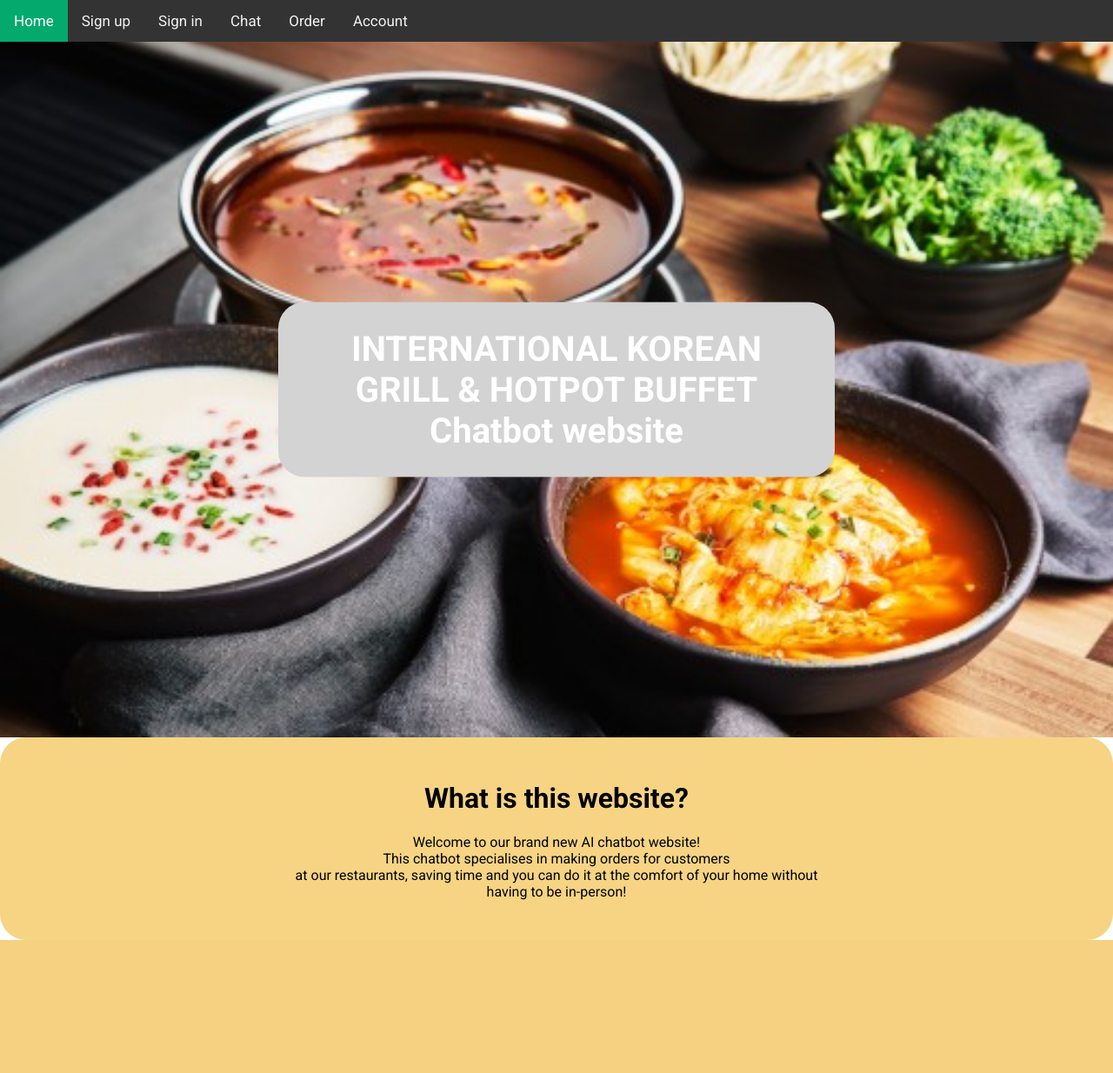
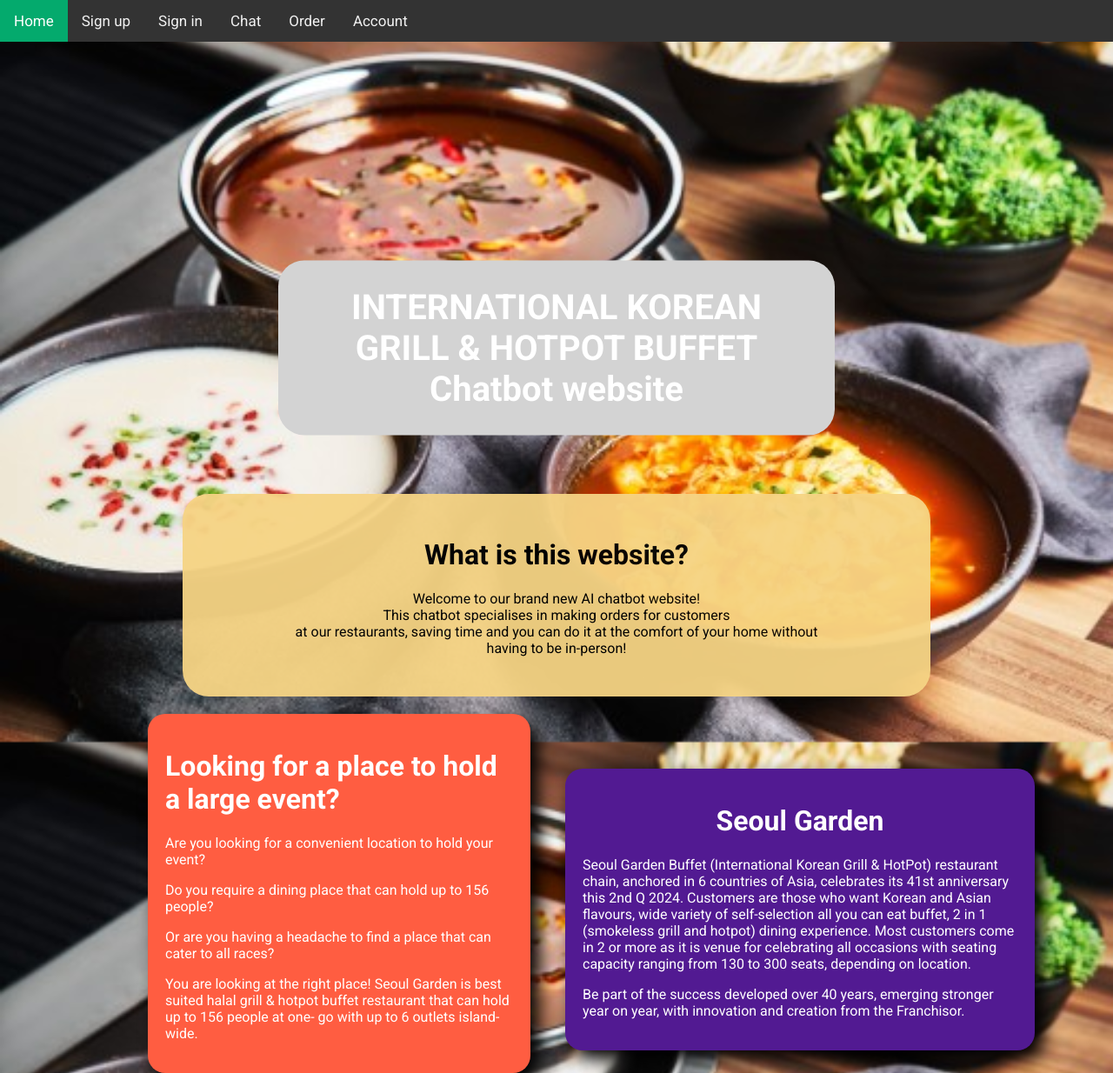
Before and after one commit to warm-milk-foam/seoul_garden, a Flask app: page / in a window 1280 px wide. Shown: the whole page at 87% size. Before the commit the page ends 1081 px from the top, so only its background shows below. Run offline with Flask 3, Linux system fonts and the light colour scheme.

Commit message:
i felt quite artistic today

```diff
--- a/Code/templates/account.html
+++ b/Code/templates/account.html
@@ -8,6 +8,8 @@
          @import url("https://fonts.googleapis.com/css2?family=Roboto:wght@400;700&display=swap");
          body {
          font-family: 'Roboto', sans-serif;
+         background: url('/static/images/background.jpg') no-repeat center center fixed;
+         background-size: cover;
          }
         form {
             padding-left: 30px;
--- a/Code/templates/chat.html
+++ b/Code/templates/chat.html
@@ -8,6 +8,8 @@
          @import url("https://fonts.googleapis.com/css2?family=Roboto:wght@400;700&display=swap");
          body {
          font-family: 'Roboto', sans-serif;
+         background: url('/static/images/Background image 1.jpg') no-repeat center center fixed;
+         background-size: cover;
          }
          form {
             padding-left: 30px;
--- a/Code/templates/index.html
+++ b/Code/templates/index.html
@@ -4,10 +4,13 @@
     <meta charset="utf-8">
     <meta name="viewport" content="width=device-width, initial-scale=1" />
     <link rel="stylesheet" href="https://cdnjs.cloudflare.com/ajax/libs/font-awesome/4.7.0/css/font-awesome.min.css">
+    <title>Seoul Garden Chatbot</title>
     <style>
         @import url("https://fonts.googleapis.com/css2?family=Roboto:wght@400;700&display=swap");
         body {
             font-family: 'Roboto', sans-serif;
+            background: url('/static/images/background.jpg') no-repeat center center fixed;
+            background-size: cover;
             margin: 0;
             padding: 0;
         }
@@ -63,10 +66,42 @@
             color:black;
         }
         .nice-background{
+            transform: translateY(500px);
+            opacity: 95%;
             padding: 30px;
             background-color: #f6d484;
             border-radius: 30px;
+            margin: 20px auto;
+            max-width: 800px;
          }
+
+         .poster{
+            direction: column;
+            color:white;
+            background: #ff5d41;
+            max-width: 400px;
+            margin: 20px;
+            padding:20px;
+            box-shadow: 10px 10px 20px black;
+            border-radius: 20px;
+            transform: translateY(500px) translateX(150px);
+
+        }
+        .poster2{
+            direction: column;
+            color:white;
+            background: #521a92;
+            max-width: 500px;
+            margin: 20px;
+            padding:20px;
+            box-shadow: 10px 10px 20px black;
+            border-radius: 20px;
+            transform: translateY(130px) translateX(630px);
+
+        }
+        .center{
+            text-align: center;
+        }
     </style>
 </head>
 <body>
@@ -79,11 +114,9 @@
         <a href="/account">Account</a>
     </div>
 
-    <div class="background-container">
-        <div class="text-overlay">
-            <h1 class="promo">INTERNATIONAL KOREAN GRILL & HOTPOT BUFFET</h1>
-            <h1 class="promo">Chatbot website</h1>
-        </div>
+    <div class="text-overlay">
+        <h1 class="promo">INTERNATIONAL KOREAN GRILL & HOTPOT BUFFET</h1>
+        <h1 class="promo">Chatbot website</h1>
     </div>
     <div class="nice-background">
         <h1 class="text">What is this website?</h1>
@@ -94,5 +127,28 @@
             having to be in-person!
         </p>
     </div>
+    <!--added-->
+    <div class="poster">
+        <h1>Looking for a place to hold a large event?</h1>
+        <p>
+            Are you looking for a convenient location to hold your event?
+        </p>
+        <p>
+            Do you require a dining place that can hold up to 156 people?
+        </p>
+        <p>
+            Or are you having a headache to find a place that can cater to all races?
+        </p>
+        <p>
+            You are looking at the right place! Seoul Garden is best suited halal grill & hotpot buffet restaurant that can hold up to 156 people at one- go with up to 6 outlets island- wide.
+        </p>
+    </div>
+
+    <div class="poster2">
+        <h1 class="center">Seoul Garden</h1>
+        <p>Seoul Garden Buffet (International Korean Grill & HotPot) restaurant chain, anchored in 6 countries of Asia, celebrates its 41st anniversary this 2nd Q 2024. Customers are those who want Korean and Asian flavours, wide variety of self-selection all you can eat buffet, 2 in 1 (smokeless grill and hotpot) dining experience. Most customers come in 2 or more as it is venue for celebrating all occasions with seating capacity ranging from 130 to 300 seats, depending on location.</p>
+        <p>Be part of the success developed over 40 years, emerging stronger year on year, with innovation and creation from the Franchisor.</p>
+    </div>
+    <!--added-->
 </body>
 </html>
```
Also changed, not shown: Code/templates/order.html (+11 -0 lines), Code/static/images/background.jpg (renamed from Code/static/images/Background image 1.jpg).
